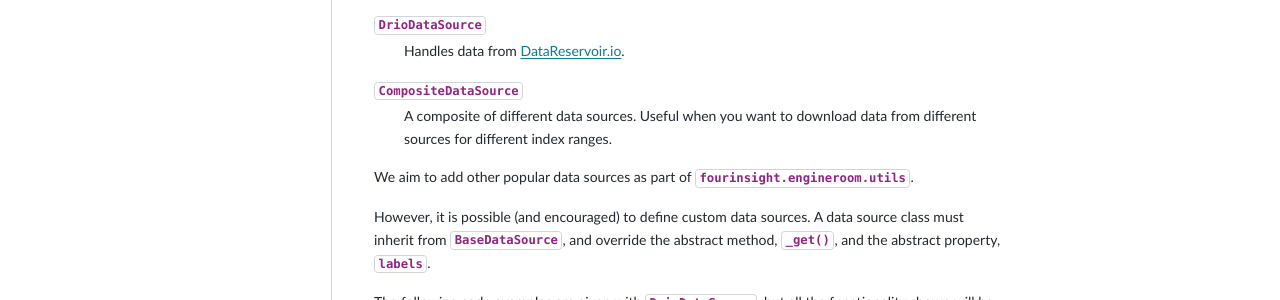
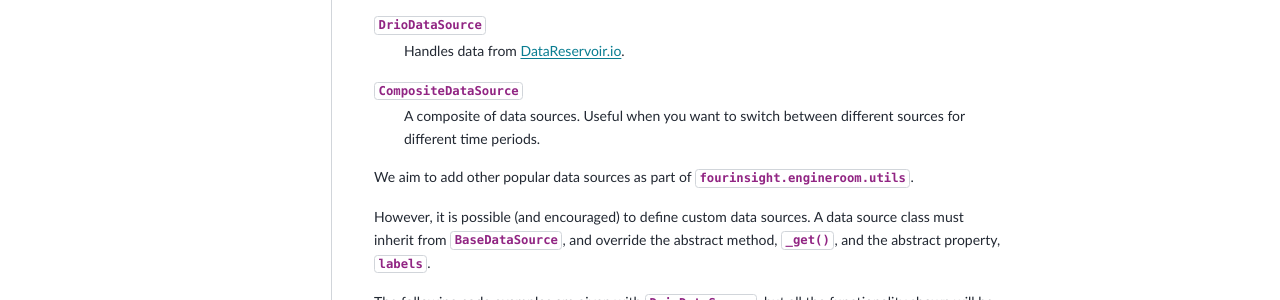
Before and after one commit to 4Subsea/fourinsight-engineroom-utils-python, a Sphinx documentation site: the page built from docs/user_guide/concepts_utils/data_source.rst, in a window 1280 px wide and 900 px high. Shown: the part 403-703 px from the top of the window. Built offline with Sphinx 7.4.7 and the PyData theme 0.15.4, drawn with Linux system fonts in a browser that asks for light colours.

Commit message:
enh: doc string

```diff
--- a/docs/user_guide/concepts_utils/data_source.rst
+++ b/docs/user_guide/concepts_utils/data_source.rst
@@ -20,8 +20,8 @@ regardless of the source.
     Handles data from DataReservoir.io_.
 
 :class:`~fourinsight.engineroom.utils.CompositeDataSource`
-    A composite of different data sources. Useful when you want to download data
-    from different sources for different index ranges.
+    A composite of data sources. Useful when you want to switch between different
+    sources for different time periods.
 
 .. _DataReservoir.io: https://www.datareservoir.io/
 
```
Also changed, not shown: 1 other file.
